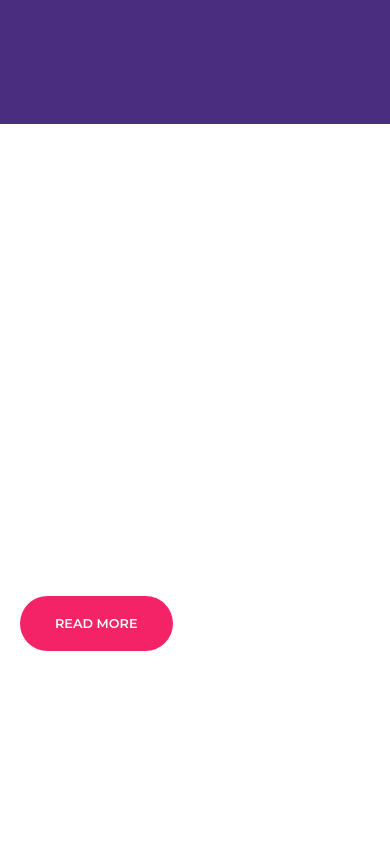
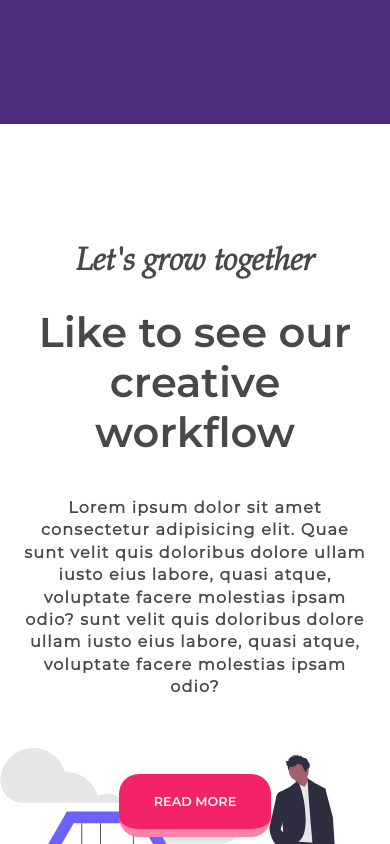
Before and after one commit to rejoan121615/BlueRex, a plain HTML site: page index.html in a window 390 px wide. Shown: the part 4480-5324 px from the top of the page. Drawn offline with Linux system fonts and the light colour scheme.

Commit message:
lets grow together complete with responsive

```diff
--- a/index.html
+++ b/index.html
@@ -180,9 +180,11 @@
                     Lorem ipsum dolor sit amet consectetur adipisicing elit.
                     Quae sunt velit quis doloribus dolore ullam iusto eius
                     labore, quasi atque, voluptate facere molestias ipsam odio?
+                    sunt velit quis doloribus dolore ullam iusto eius
+                    labore, quasi atque, voluptate facere molestias ipsam odio?
                 </p>
                 <div class="btn_wrapper">
-                    <a href="" onclick="alert()" class="btn">read more</a>
+                    <a href="" onclick="alert()" class="border_btn">read more</a>
                 </div>
             </div>
         </section>
--- /dev/null
+++ b/scss/_letsGrowTogether.scss
@@ -0,0 +1,33 @@
+#lets_grow {
+    background: url('../img/curbve_svg.svg') no-repeat center bottom;
+    background-size: contain;
+    .container {
+
+
+        .sec_heading, .heading, .para {
+            color: $not_black;
+        }
+        .heading {
+            margin-top: 25px;
+        }
+        // para
+        .para {
+            margin-top: 40px;
+            @include resp ($md) {
+                max-width: 80%;
+                @include center;
+            }
+            @include resp ($lg) {
+                max-width: 1000px;
+            }
+        }
+
+        .btn_wrapper {
+            text-align: center;
+            margin-top: 75px;
+            @include resp ($lg) {
+                margin-top: 80px;
+            }
+        }
+    }
+}
--- a/scss/style.scss
+++ b/scss/style.scss
@@ -4,6 +4,7 @@
 @import "main";
 @import "dreamBig";
 @import 'sucessClient';
+@import 'letsGrowTogether';
 
 // reset css
 * {
```
Also changed, not shown: css/style.css, img/curbve_svg.svg (added), 1 other file.
